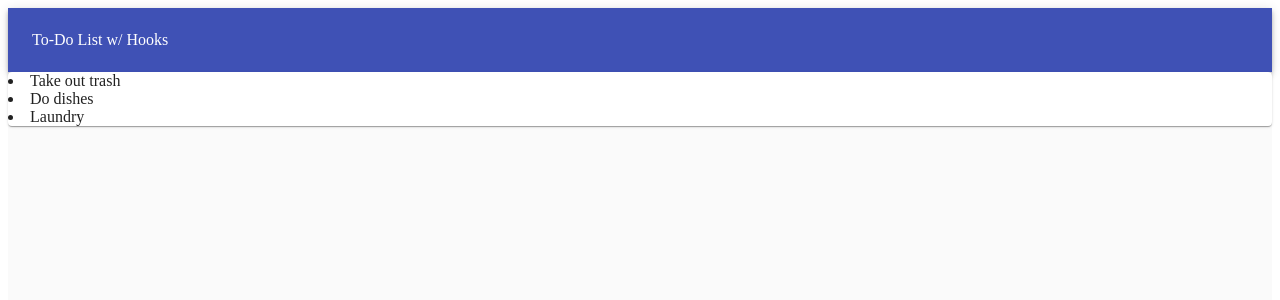
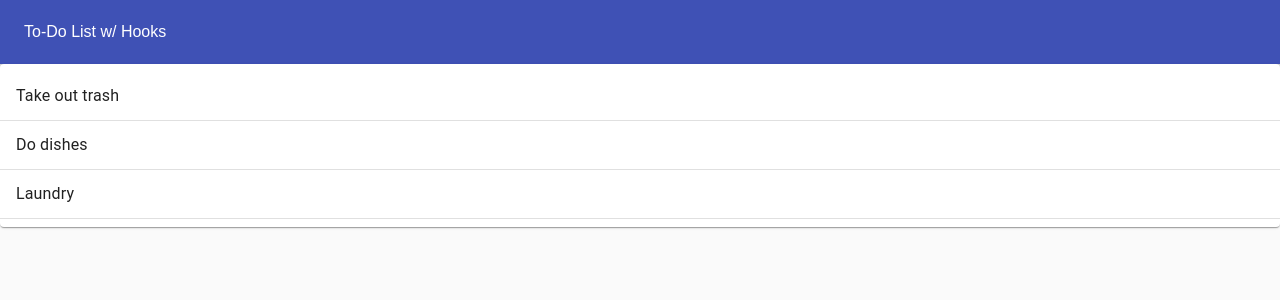
Before and after one commit to ksentak/react-to-do-list, a React (Create React App) app: page / in a window 1280 px wide. Shown: the top 300 px of the page. Built offline with nearby package versions, Linux system fonts and the light colour scheme.

Commit message:
style list items

```diff
--- a/src/TodoList.js
+++ b/src/TodoList.js
@@ -1,13 +1,24 @@
 import React from 'react';
 
+import Divider from '@material-ui/core/Divider';
+import List from '@material-ui/core/List';
+import ListItem from '@material-ui/core/ListItem';
+import ListItemText from '@material-ui/core/ListItemText';
 import Paper from '@material-ui/core/Paper';
 
 function TodoList(props) {
   return (
     <Paper>
-      {props.todos.map((todo) => (
-        <li>{todo.task}</li>
-      ))}
+      <List>
+        {props.todos.map((todo) => (
+          <>
+            <ListItem>
+              <ListItemText>{todo.task}</ListItemText>
+            </ListItem>
+            <Divider />
+          </>
+        ))}
+      </List>
     </Paper>
   );
 }
--- /dev/null
+++ b/src/index.css
@@ -0,0 +1,5 @@
+body {
+  margin: 0;
+  padding: 0;
+  font-family: sans-serif;
+}
--- a/src/index.js
+++ b/src/index.js
@@ -1,6 +1,8 @@
 import React from 'react';
 import ReactDOM from 'react-dom';
 import App from './App';
+
+import './index.css';
 
 ReactDOM.render(
   <React.StrictMode>
```
